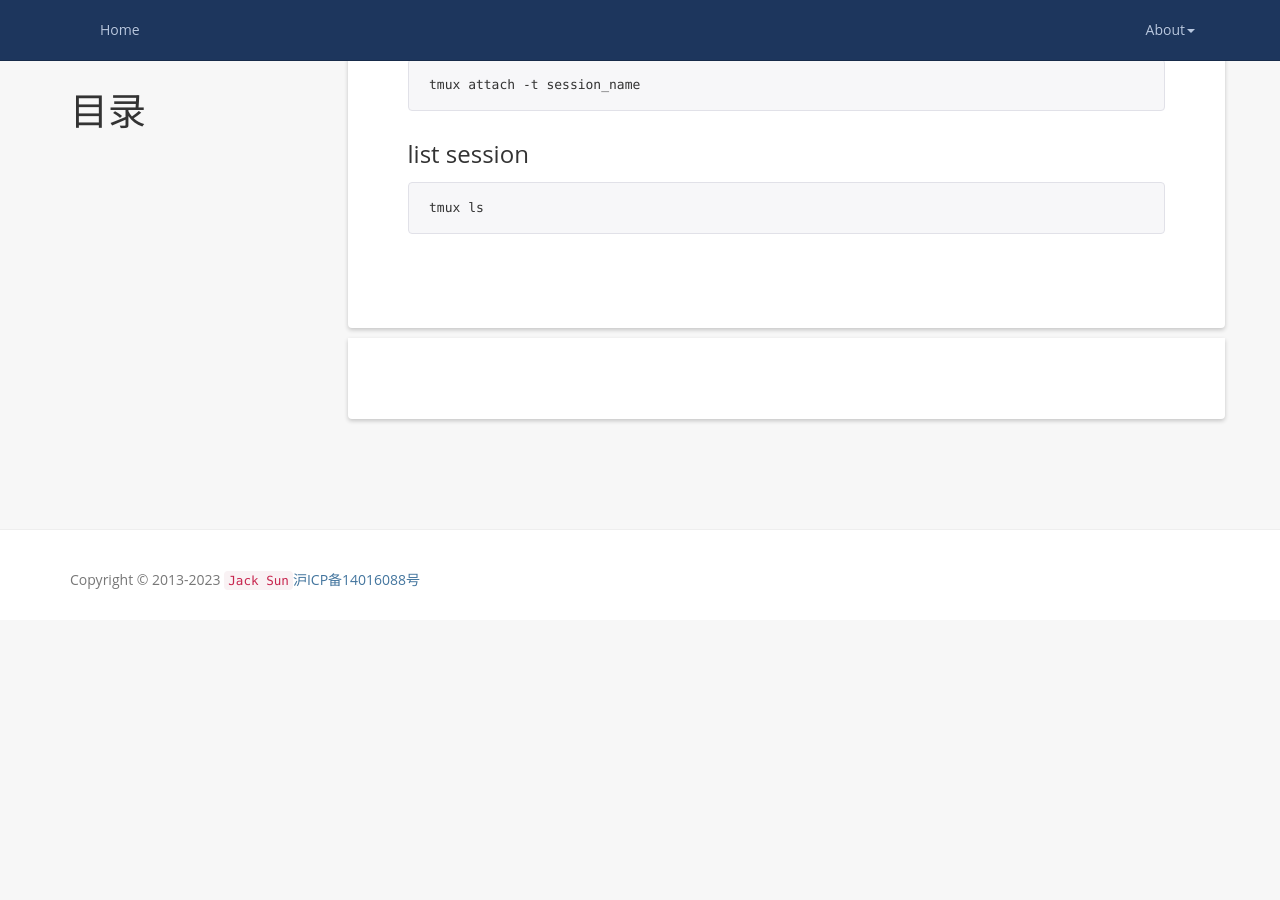
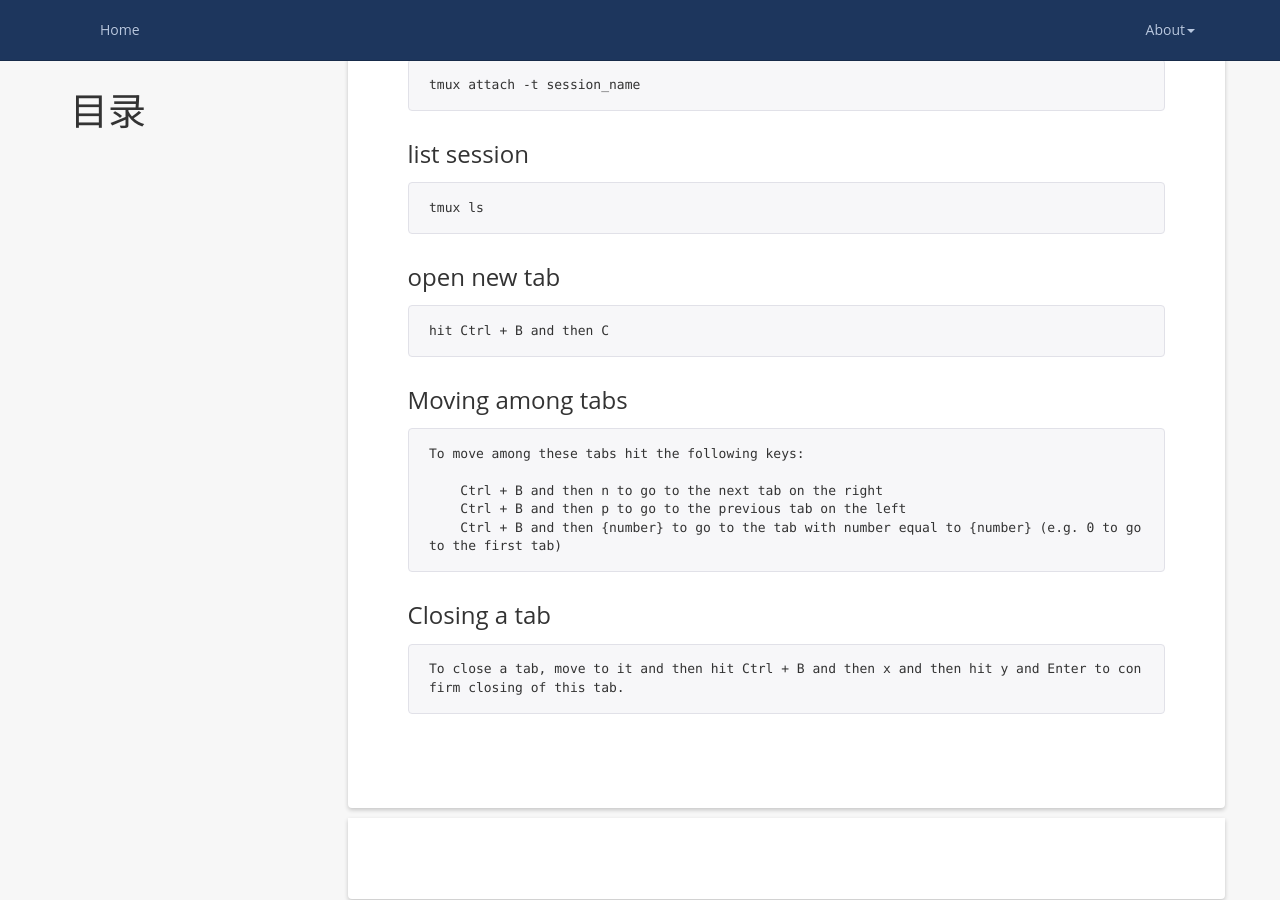
Before and after one commit to sunjiesh/sunjiesh.github.io, a Jekyll site: the page built from _posts/2016-09-29-TmuxUseage.markdown, in a window 1280 px wide and 900 px high, scrolled down 610 px. Built offline with Jekyll 4.4.1, drawn with Linux system fonts in a browser that asks for light colours; comment, search, counter and statistics services are not loaded; before the commit the page ends 1230 px from its top, so only the background shows below that.

Commit message:
Update post,about tmux useage

````diff
--- a/_posts/2016-09-29-TmuxUseage.markdown
+++ b/_posts/2016-09-29-TmuxUseage.markdown
@@ -22,3 +22,23 @@
 ```shell
 tmux ls
 ```
+
+### open new tab
+
+```shell
+hit Ctrl + B and then C
+```
+
+### Moving among tabs
+```shell
+To move among these tabs hit the following keys:
+
+    Ctrl + B and then n to go to the next tab on the right
+    Ctrl + B and then p to go to the previous tab on the left
+    Ctrl + B and then {number} to go to the tab with number equal to {number} (e.g. 0 to go to the first tab)
+```
+
+### Closing a tab
+```shell
+To close a tab, move to it and then hit Ctrl + B and then x and then hit y and Enter to confirm closing of this tab.
+```
````
